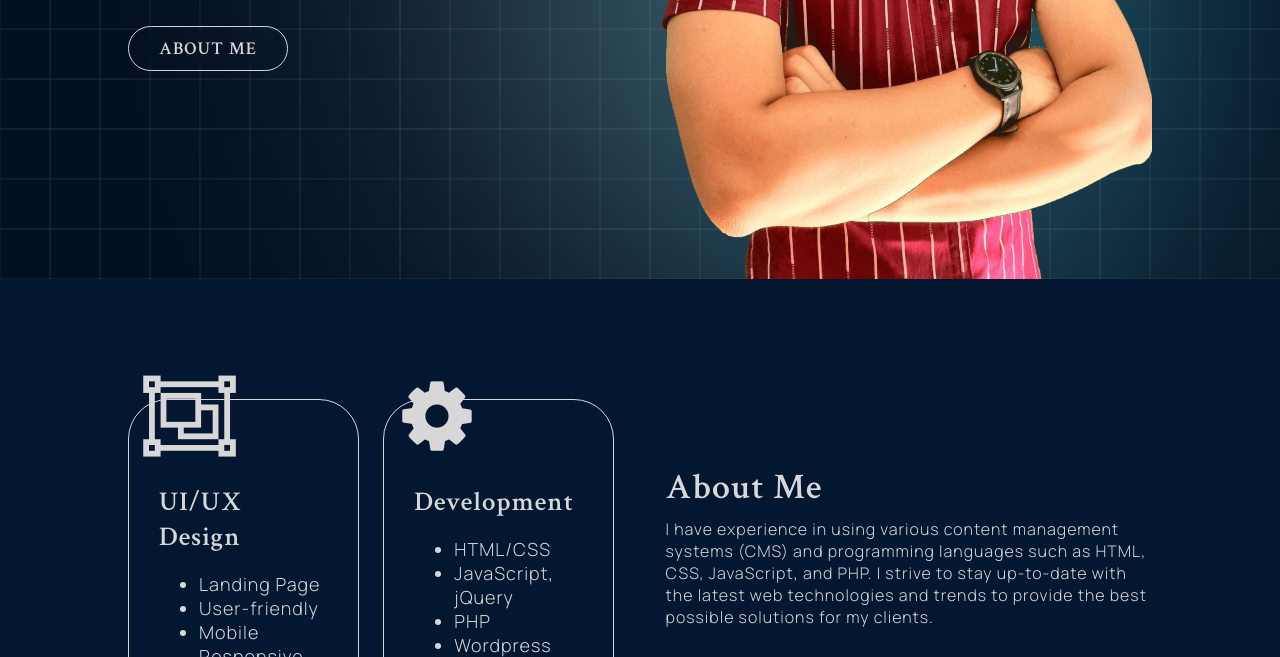
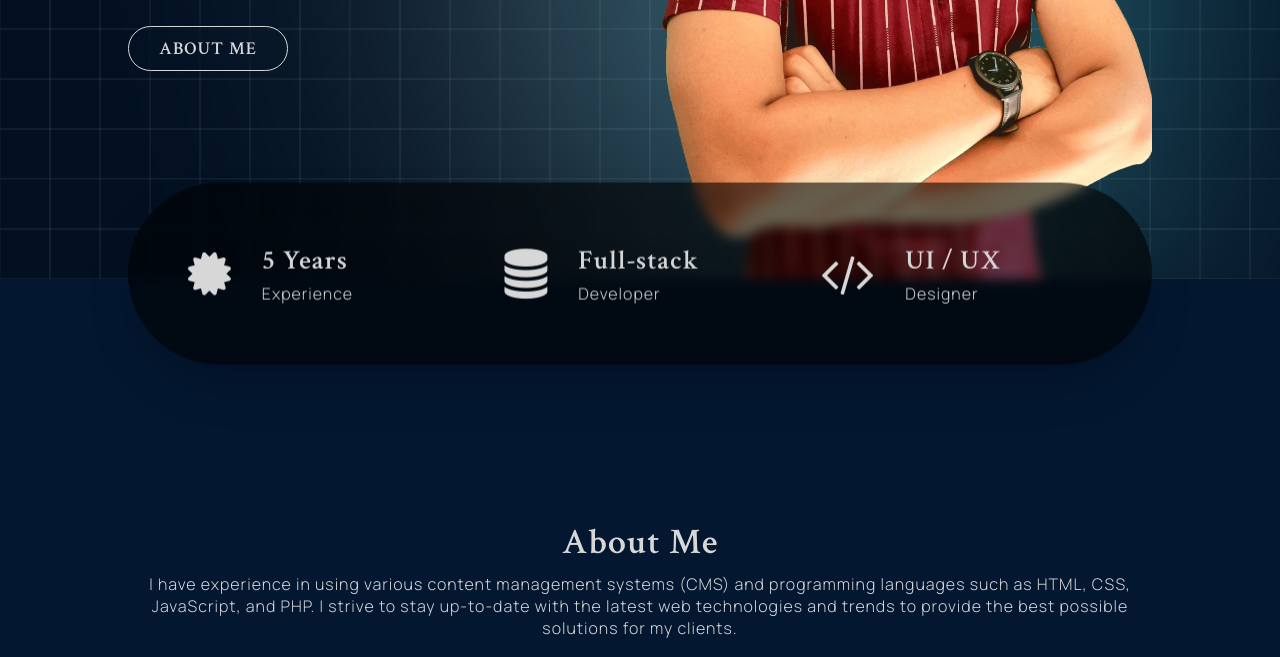
Before and after one commit to jrdante21/dante.github.io, a plain HTML site: page index.html in a window 1280 px wide. Shown: the part 521-1178 px from the top of the page. Drawn offline with nearby package versions, Linux system fonts and the light colour scheme.

Commit message:
about me updated

```diff
--- a/index.html
+++ b/index.html
@@ -7,17 +7,14 @@
     <link rel="shortcut icon" href="favicon.png" type="image/png">
     <link rel="stylesheet" type="text/css" href="style.css">
     <link rel="stylesheet" href="font-awesome/css/font-awesome.min.css">
+    <script src="https://code.jquery.com/jquery-3.6.4.min.js" integrity="sha256-oP6HI9z1XaZNBrJURtCoUT5SUnxFr8s3BzRl+cbzUq8=" crossorigin="anonymous"></script>
     <title>Dante Dueñas Portfolio</title>
 </head>
 <body>
     <div class="hero-container">
         <div class="container">
             <div>
-                <ul class="social-icons">
-                    <li><a href="https://www.facebook.com/jrDante21" target="_blank"><i class="fa fa-facebook"></i></a></li>
-                    <li><a href="https://www.linkedin.com/in/jrdante21/" target="_blank"><i class="fa fa-linkedin"></i></a></li>
-                    <li><a href="mailto:danteduenas10@gmail.com"><i class="fa fa-envelope"></i></a></li>
-                </ul>
+                <ul class="social-icons"></ul>
                 <h1>
                     <span style="font-size: .5em">Hello, I'm</span><br/>
                     Dante Dueñas
@@ -40,40 +37,83 @@
             </div>
         </div>
     </div>
+
     <div id="scrollDown"></div>
-    <div class="padded">
-        <div class="container flex reverse-on-mobile">
-            <div>
-                <div class="flex equal-height">
-                    <div class="card">
-                        <i class="icon fa fa-object-group"></i>
-                        <h3 class="title">UI/UX Design</h3>
-                        <ul>
-                            <li>Landing Page</li>
-                            <li>User-friendly</li>
-                            <li>Mobile Responsive</li>
-                        </ul>
+
+    <div class="padded-y" style="padding-bottom: 0px;">
+        <div class="hero-bottom-overlap">
+            <div class="container bg-glass flex">
+                <div>
+                    <div class="blurb">
+                        <div class="blurb-icon">
+                            <i class="fa fa-certificate"></i>
+                        </div>
+                        <div class="blurb-content">
+                            <h3><span id="yearXP">3</span> Years</h3>
+                            <p>Experience</p>
+                        </div>
                     </div>
-                    <div class="card">
-                        <i class="icon fa fa-cog"></i>
-                        <h3 class="title">Development</h3>
-                        <ul>
-                            <li>HTML/CSS</li>
-                            <li>JavaScript, jQuery</li>
-                            <li>PHP</li>
-                            <li>Wordpress</li>
-                        </ul>
+                </div>
+                <div>
+                    <div class="blurb">
+                        <div class="blurb-icon">
+                            <i class="fa fa-database"></i>
+                        </div>
+                        <div class="blurb-content">
+                            <h3>Full-stack</h3>
+                            <p>Developer</p>
+                        </div>
+                    </div>
+                </div>
+                <div>
+                    <div class="blurb">
+                        <div class="blurb-icon">
+                            <i class="fa fa-code"></i>
+                        </div>
+                        <div class="blurb-content">
+                            <h3>UI / UX</h3>
+                            <p>Designer</p>
+                        </div>
                     </div>
                 </div>
             </div>
-            <div>
+        </div>
+    </div>
+
+    <div class="padded-y">
+        <div class="container">
+            <div class="text-center">
                 <h2>About Me</h2>
                 <p>
                     I have experience in using various content management systems (CMS) and programming languages such as HTML, CSS, JavaScript, and PHP.
                     I strive to stay up-to-date with the latest web technologies and trends to provide the best possible solutions for my clients.
                 </p>
+                <ul class="social-icons" style="justify-content: center;"></ul>
             </div>
         </div>
     </div>
+    <script>
+        countYearXP('#yearXP');
+        socials('.social-icons');
+
+        function countYearXP(el) {
+            let date = new Date();
+            let year = date.getFullYear();
+            $(el).text(year - 2018);
+        }
+
+        function socials(el) {
+            let socials = [
+                {link: 'https://www.facebook.com/jrDante21', icon: 'fa fa-facebook', openNew: true },
+                {link: 'https://www.linkedin.com/in/jrdante21/', icon: 'fa fa-linkedin', openNew: true },
+                {link: 'mailto:danteduenas10@gmail.com', icon: 'fa fa-envelope' },
+            ]
+
+            socials.forEach(social => {
+                let target = social?.openNew ? 'target="_blank"' : '';
+                $(el).append(`<li><a href="${social.link}" ${target}><i class="${social.icon}"></i></a></li>`);
+            });
+        }
+    </script>
 </body>
 </html>
--- a/style.css
+++ b/style.css
@@ -27,6 +27,7 @@ body, html {
     scroll-behavior: smooth;
 }
 
+/* Text */
 h1, h2, h3, h4 {
     font-weight: 700;
     font-family: var(--second-font);
@@ -42,13 +43,8 @@ p {
     margin: 0px 0px 1.5em;
     font-size: 16px;
 }
-div {
-    box-sizing: border-box;
-    position: relative;
-}
-img {
-    display: block;
-    margin: 0px;
+p:last-child {
+    margin-bottom: 0px;
 }
 a {
     display: inline-block;
@@ -58,31 +54,13 @@ a {
 .text-white { color: var(--white-color); }
 .text-center { text-align: center; }
 
-.center-contents {
-    display: grid;
-    align-content: center;
-    justify-items: center;
-}
-.container {
-    max-width: var(--max-width);
-    width: 80%;
-    margin: auto;
-}
-.padded {
-    padding: 120px 0px;
-}
-.flex {
-    display: flex;
-    align-items: center;
-    column-gap: 5%;
-}
-.flex > div { flex: 1 1 0%; }
-.flex.initial > div { flex: initial; }
-.flex.equal-height {
-    align-items: stretch;
+/* Background */
+.bg-glass {
+    background-color: rgba(0,0,0,0.6);
+    backdrop-filter: blur(6px);
 }
 
-
+/* Button */
 .button {
     font-family: var(--second-font);
     color: var(--white-color);
@@ -100,13 +78,53 @@ a {
     color: var(--main-color);
 }
 
+/* Block */
+div {
+    box-sizing: border-box;
+    position: relative;
+    z-index: 2;
+}
+img {
+    display: block;
+    margin: 0px;
+}
+
+.center-contents {
+    display: grid;
+    align-content: center;
+    justify-items: center;
+}
+.container {
+    max-width: var(--max-width);
+    width: 80%;
+    margin: auto;
+}
+
+.padded { padding: 120px; }
+.padded-y { padding: 120px 0px; }
+.padded-x { padding: 0px 120px; }
+
+.flex {
+    display: flex;
+    align-items: center;
+    column-gap: 5%;
+}
+.flex > div {
+    flex: 1 1 0%;
+    width: 100%;
+}
+.flex.initial > div { flex: initial; }
+.flex.equal-height {
+    align-items: stretch;
+}
 
 .hero-container {
     background-color: #021022;
     background-image: url(/images/grid-pattern.png);
     background-size: 350px;
     overflow: hidden;
-    min-height: 100vh;
+    height: 100vh;
+    min-height: 700px;
     color: var(--white-color);
     padding-top: 40px;
 }
@@ -152,6 +170,38 @@ a {
     border-radius: 30% 70% 70% 30% / 30% 30% 70% 70%;
 }
 
+.hero-bottom-overlap > .container {
+    padding: 60px;
+    border-radius: 999px;
+    box-shadow: 0 25px 50px -12px rgb(0 0 0 / 0.25);
+}
+
+.card {
+    border: 1px solid var(--white-color);
+    padding: 30px;
+    border-radius: 40px;
+}
+.card > .icon {
+    font-size: 3em;
+    transform: scale(1.5) translateY(-0.5em);
+}
+.card > .title {
+    margin-bottom: .5em;
+}
+.card > .description {
+    margin-bottom: 0px;
+}
+
+.blurb {
+    display: flex;
+    align-items: center;
+}
+.blurb > .blurb-content {
+    flex: 1;
+    width: 100%;
+}
+.blurb > .blurb-icon { margin-right: 30px; }
+.blurb > .blurb-icon > i.fa { font-size: 50px; }
 
 .social-icons {
     list-style-type: none;
@@ -175,28 +225,22 @@ a {
     color: var(--main-color);
 }
 
-
-.card {
-    border: 1px solid var(--white-color);
-    padding: 30px;
-    border-radius: 40px;
-}
-.card > .icon {
-    font-size: 3em;
-    transform: scale(1.5) translateY(-0.5em);
-}
-.card > .title {
-    margin-bottom: .5em;
-}
-.card > .description {
-    margin-bottom: 0px;
+@media (min-width: 769px) {
+    .hero-bottom-overlap {
+        position: absolute;
+        left: 0;
+        right: 0;
+        top: -50%;
+        transform: translateY(-20%);
+        z-index: 5;
+    }
 }
 
+@media (max-width: 768px) {
+    .padded { padding: 60px; }
+    .padded-y { padding: 60px 0px; }
+    .padded-x { padding: 0px 60px; }
 
-@media (max-width: 768px) {
-    .padded {
-        padding: 60px 0px;
-    }
     .flex {
         flex-direction: column;
         row-gap: 60px;
@@ -222,4 +266,11 @@ a {
     .social-icons {
         justify-content: center;
     }
+
+    .hero-bottom-overlap > .container {
+        padding: 30px;
+        border-radius: 30px;
+    }
+
+    .blurb > .blurb-icon > i.fa { font-size: 30px; }
 }
```
